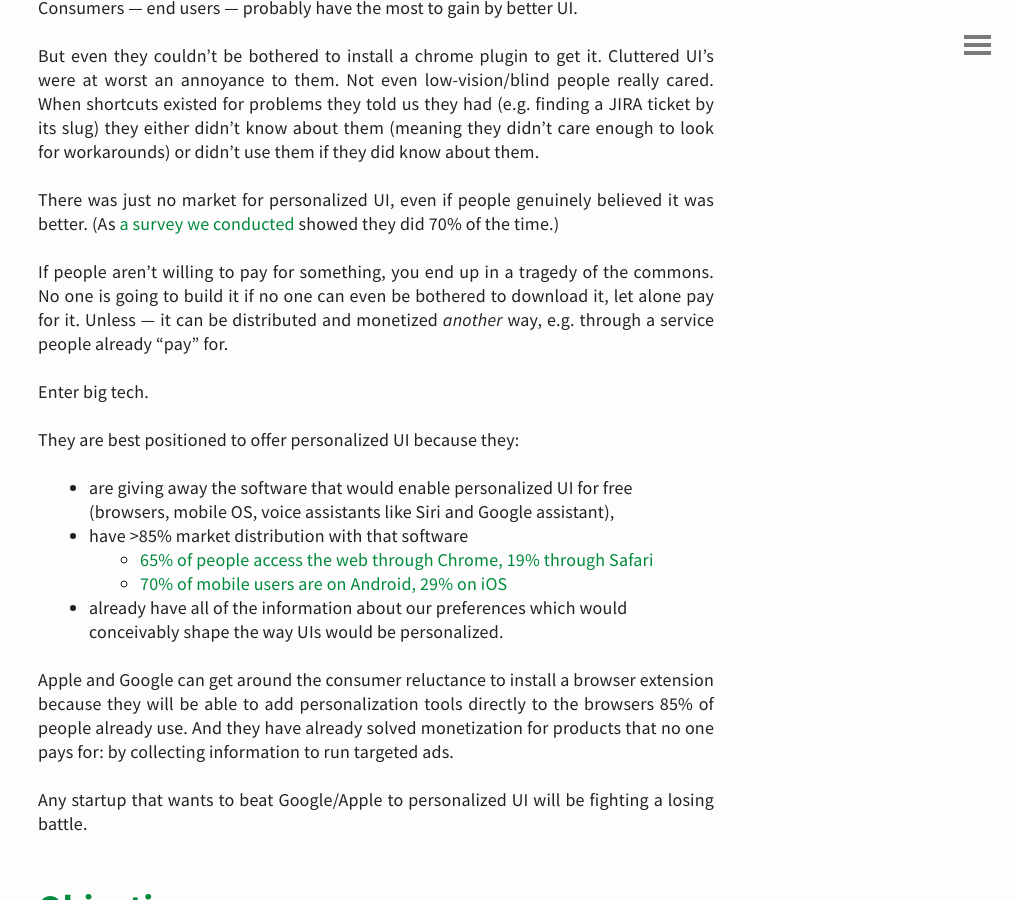
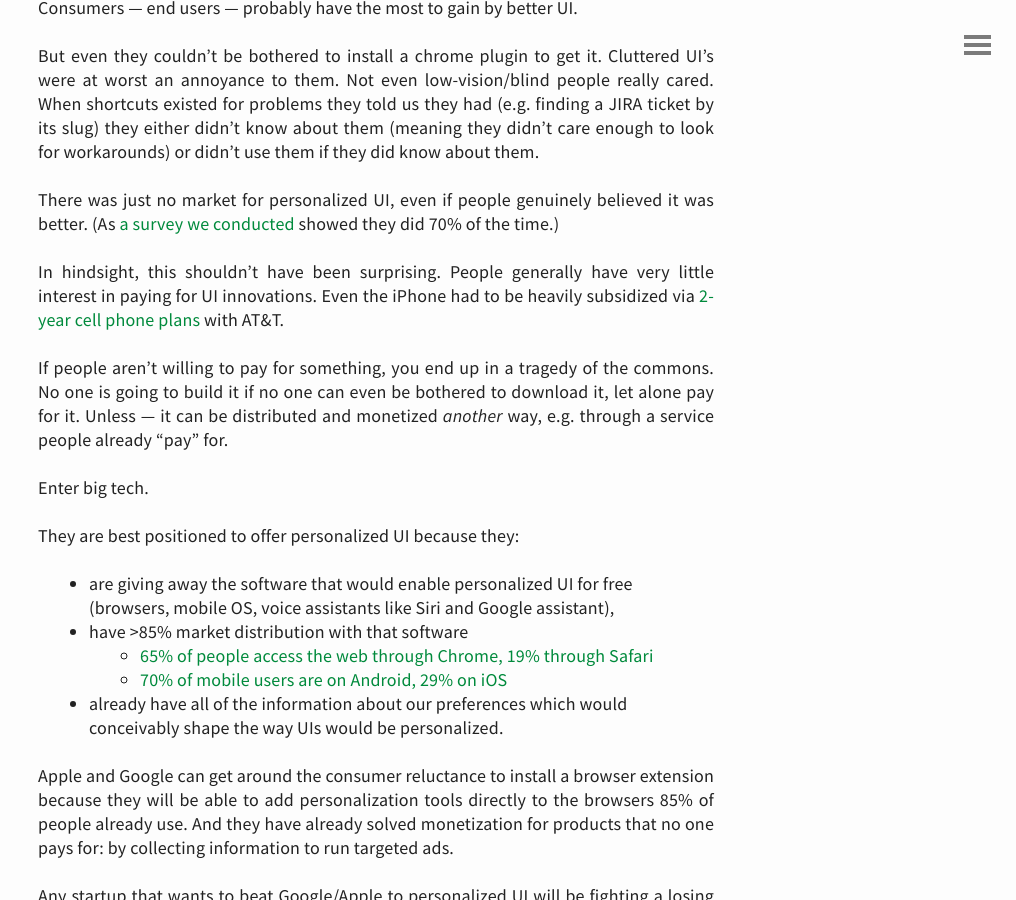
Before and after one commit to davidlaprade/davidlaprade.github.io, a Jekyll site: the page built from _posts/2024-04-03-FAANG-owns-personalized-ui.md, in a window 1280 px wide and 900 px high, scrolled down 1134 px. Shown: the whole window, without its empty margins (264-1280 px from the left). Built offline with Jekyll 4.4.1, drawn with Linux system fonts in a browser that asks for light colours.

Commit message:
Add anecdote about iPhone sales

```diff
--- a/_posts/2024-04-03-FAANG-owns-personalized-ui.md
+++ b/_posts/2024-04-03-FAANG-owns-personalized-ui.md
@@ -30,6 +30,10 @@ For this reason, we faced significant headwinds selling this vision to businesse
 But even they couldn’t be bothered to install a chrome plugin to get it. Cluttered UI’s were at worst an annoyance to them. Not even low-vision/blind people really cared. When shortcuts existed for problems they told us they had (e.g. finding a JIRA ticket by its slug) they either didn’t know about them (meaning they didn’t care enough to look for workarounds) or didn’t use them if they did know about them.
 
 There was just no market for personalized UI, even if people genuinely believed it was better. (As [a survey we conducted](https://docs.google.com/forms/d/1kiSgew_US1ckkPFb_cJ0sc67ryN-kGbQyh5Mhsa9hvc/edit) showed they did 70% of the time.)
+
+In hindsight, this shouldn't have been surprising.
+People generally have very little interest in paying for UI innovations.
+Even the iPhone had to be heavily subsidized via [2-year cell phone plans](https://www.apple.com/newsroom/2007/06/26AT-T-and-Apple-Announce-Simple-Affordable-Service-Plans-for-iPhone/) with AT&T.
 
 If people aren’t willing to pay for something, you end up in a tragedy of the commons. No one is going to build it if no one can even be bothered to download it, let alone pay for it. Unless — it can be distributed and monetized *another* way, e.g. through a service people already “pay” for.
 
```
